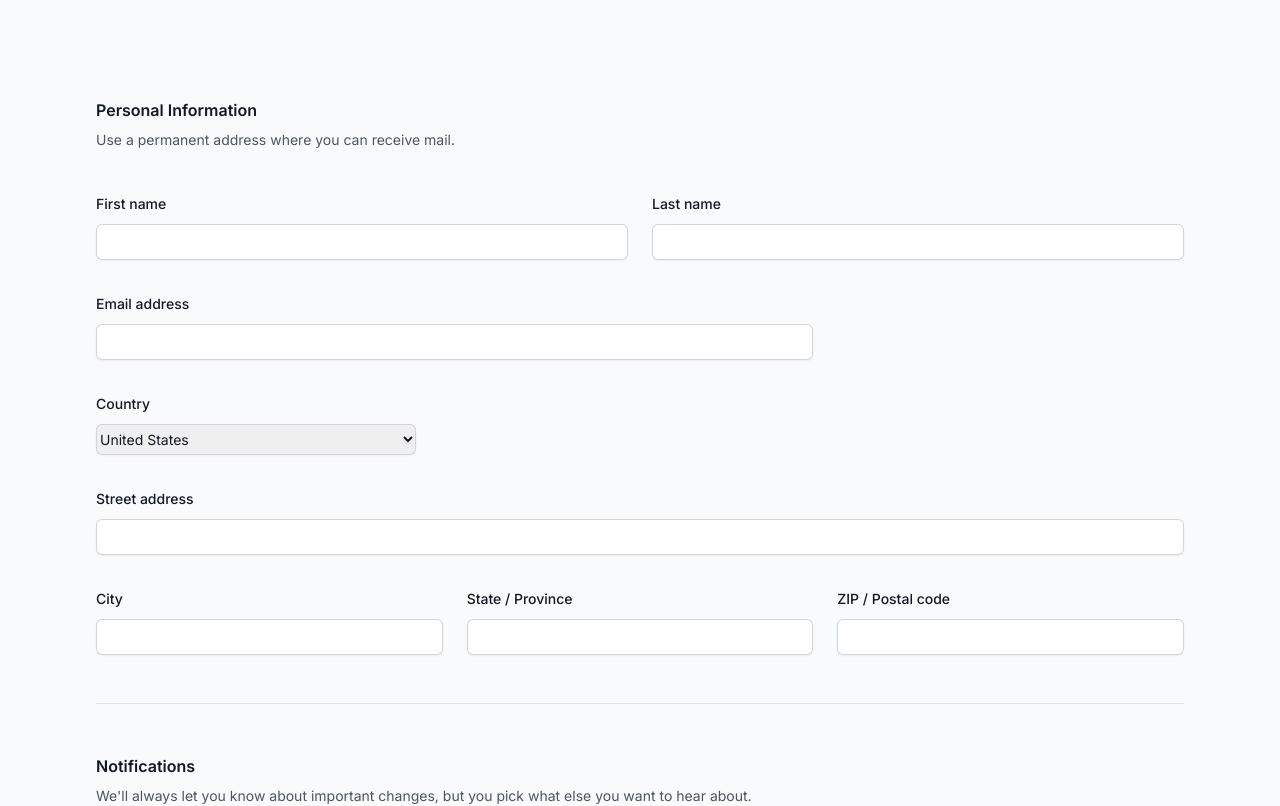
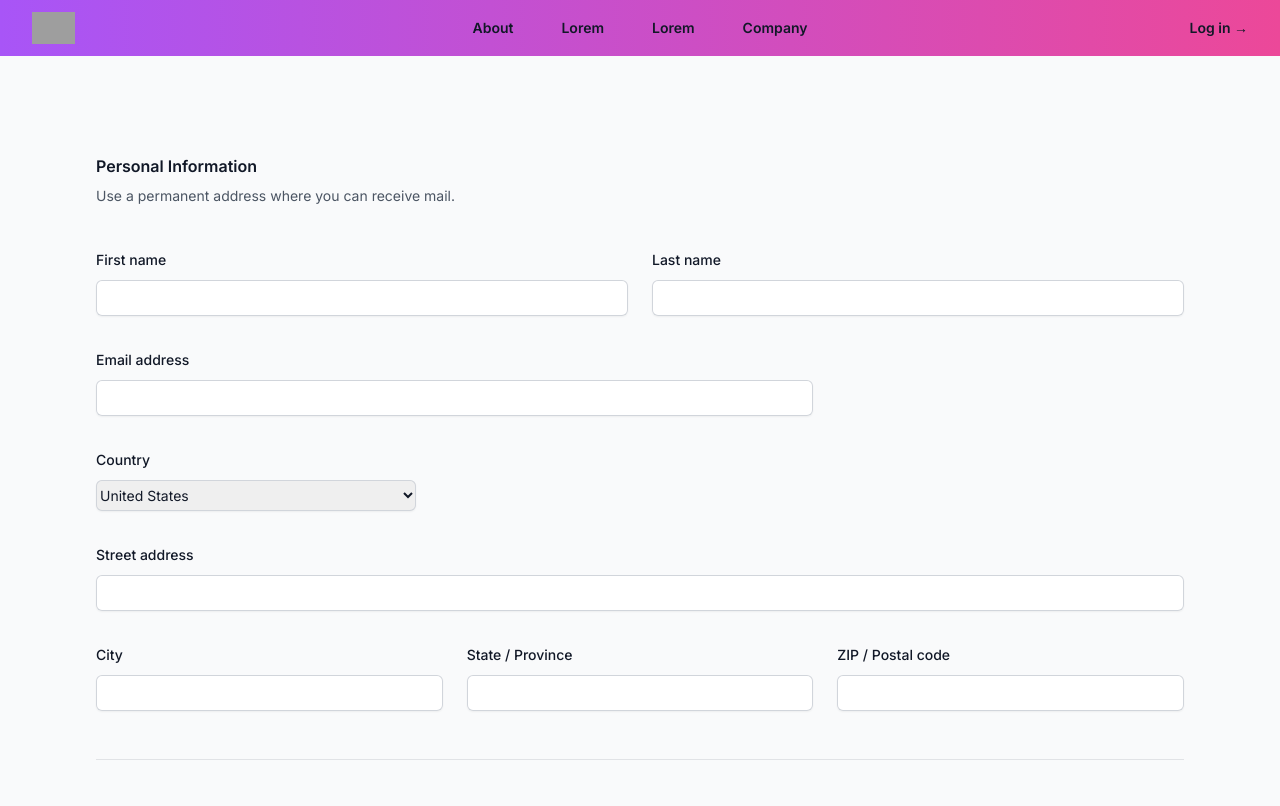
Before and after one commit to MichalStabrawa/cv-generator, a Next.js app: page / in a window 1280 px wide. Shown: the top 806 px of the page. Built offline with nearby package versions, Linux system fonts and the light colour scheme; grey boxes are pictures that could not be loaded.

Commit message:
add nav component

```diff
--- a/app/components/HeaderComponent/HeaderComponent.tsx
+++ b/app/components/HeaderComponent/HeaderComponent.tsx
@@ -1,5 +1,7 @@
+import NavComponent from "../NavComponent/NavComponent"
+
 const HeaderComponent = ()=> {
-    return <></>
+    return <><NavComponent/></>
 }
 
 export default HeaderComponent
--- a/package.json
+++ b/package.json
@@ -11,7 +11,7 @@
   "dependencies": {
     "@headlessui/react": "^1.7.18",
     "@heroicons/react": "^2.1.1",
-    "next": "14.1.0",
+    "next": "^14.1.0",
     "react": "^18",
     "react-dom": "^18"
   },
```
Also changed, not shown: 1 other file (tests, documents, lock files or other folders).
